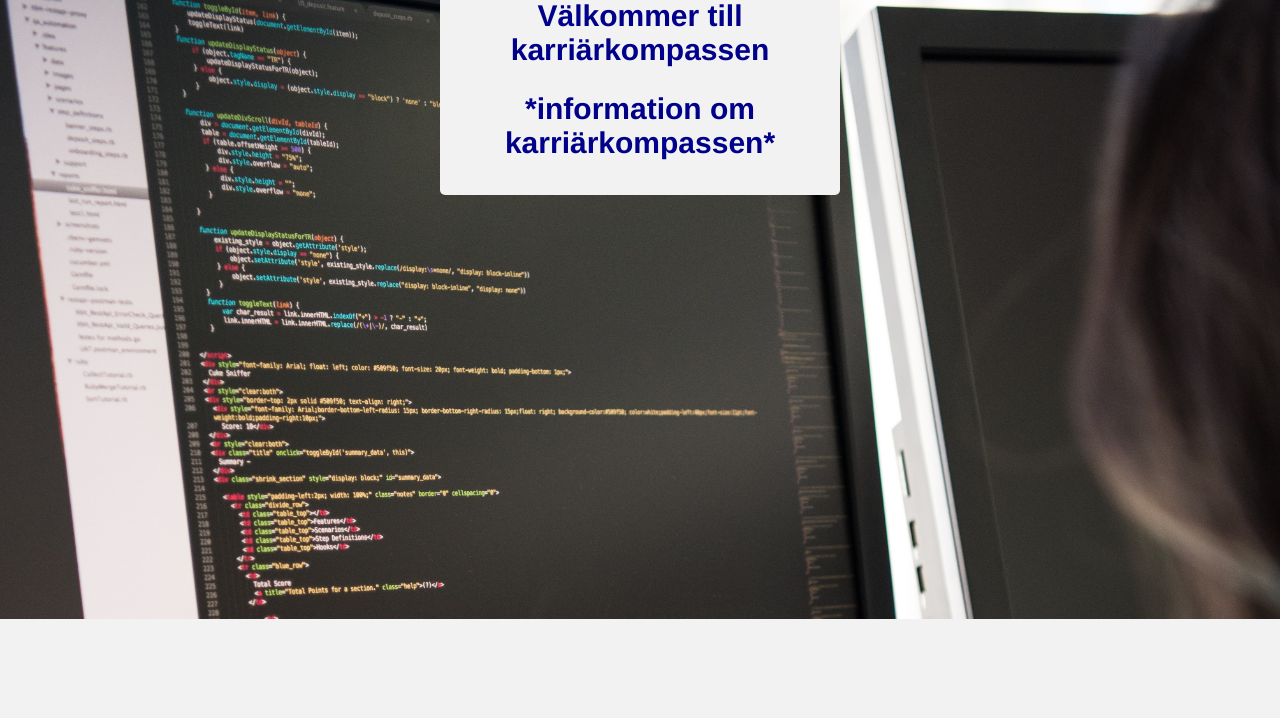
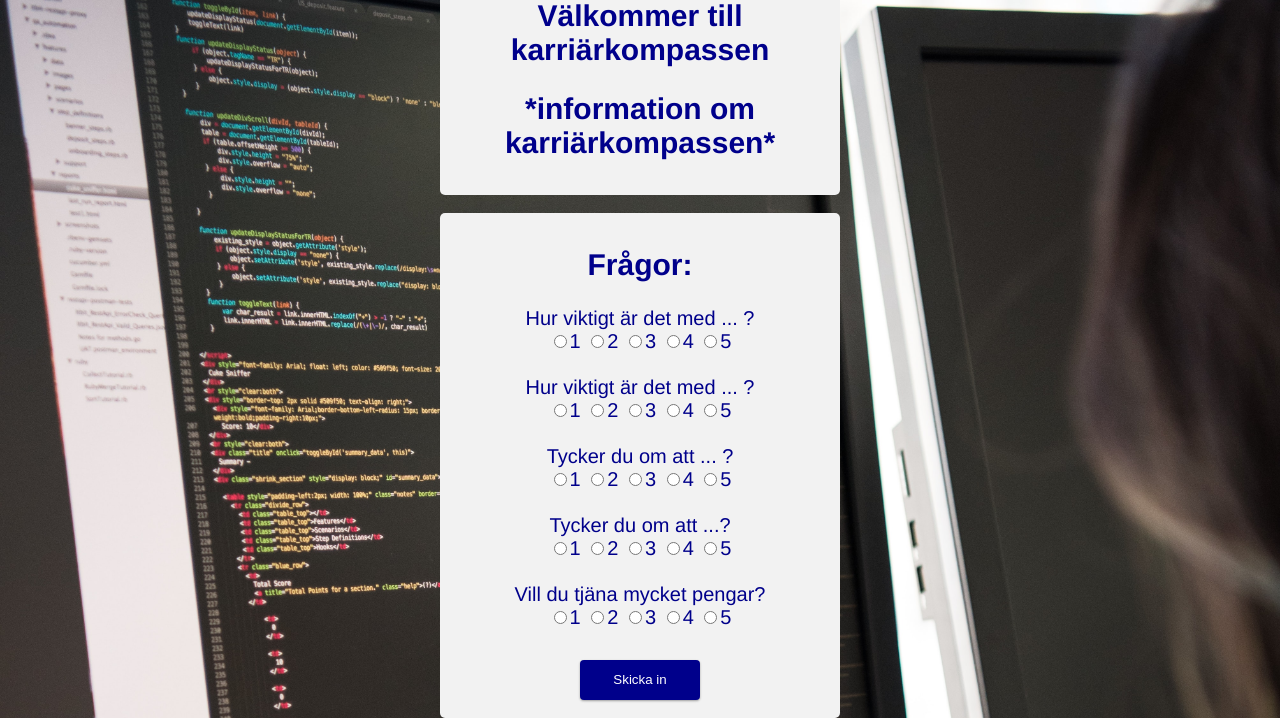
Before and after one commit to PetterssonJohannes/PG22_Project, a PHP site: page /Compass.php in a window 1280 px wide. Shown: the part 181-899 px from the top of the page. Before the commit the page ends 800 px from the top, so only its background shows below. Run offline with PHP 8.4, Linux system fonts and the light colour scheme.

Commit message:
Upd Compass

```diff
--- a/Compass.php
+++ b/Compass.php
@@ -18,8 +18,59 @@
         <div class="infobox">
             <h2>Välkommer till karriärkompassen</h2>
             <h2>*information om karriärkompassen*</h2>
+        </div>
+        <br>
+        <div class="infobox">
+            <form onsubmit="return Metod()" action="*resultat*" name="compassForm" method="POST">
+                <h2>Frågor:</h2>
 
-
+                <form name="q1">
+                    <label>Hur viktigt är det med ... ?</label><br>
+                    <input type="radio" name="radio" value="1"/>1
+                    <input type="radio" name="radio" value="2"/>2
+                    <input type="radio" name="radio" value="3"/>3
+                    <input type="radio" name="radio" value="4"/>4
+                    <input type="radio" name="radio" value="5"/>5
+                </form>
+                <br>
+                <form name="q2">
+                    <label>Hur viktigt är det med ... ?</label><br>
+                    <input type="radio" name="radio" value="1"/>1
+                    <input type="radio" name="radio" value="2"/>2
+                    <input type="radio" name="radio" value="3"/>3
+                    <input type="radio" name="radio" value="4"/>4
+                    <input type="radio" name="radio" value="5"/>5
+                </form>
+                <br>
+                <form name="q3">
+                    <label>Tycker du om att ... ?</label><br>
+                    <input type="radio" name="radio" value="1"/>1
+                    <input type="radio" name="radio" value="2"/>2
+                    <input type="radio" name="radio" value="3"/>3
+                    <input type="radio" name="radio" value="4"/>4
+                    <input type="radio" name="radio" value="5"/>5
+                </form>
+                <br>
+                <form name="q4">
+                    <label>Tycker du om att ...?</label><br>
+                    <input type="radio" name="radio" value="1"/>1
+                    <input type="radio" name="radio" value="2"/>2
+                    <input type="radio" name="radio" value="3"/>3
+                    <input type="radio" name="radio" value="4"/>4
+                    <input type="radio" name="radio" value="5"/>5
+                </form>
+                <br>
+                <form name="q5">
+                    <label>Vill du tjäna mycket pengar?</label><br>
+                    <input type="radio" name="radio" value="1"/>1
+                    <input type="radio" name="radio" value="2"/>2
+                    <input type="radio" name="radio" value="3"/>3
+                    <input type="radio" name="radio" value="4"/>4
+                    <input type="radio" name="radio" value="5"/>5
+                </form>
+                <br>
+                <input type="submit" name="question" value="Skicka in">
+            </form>
         </div>
     </body>
 </html>
```
